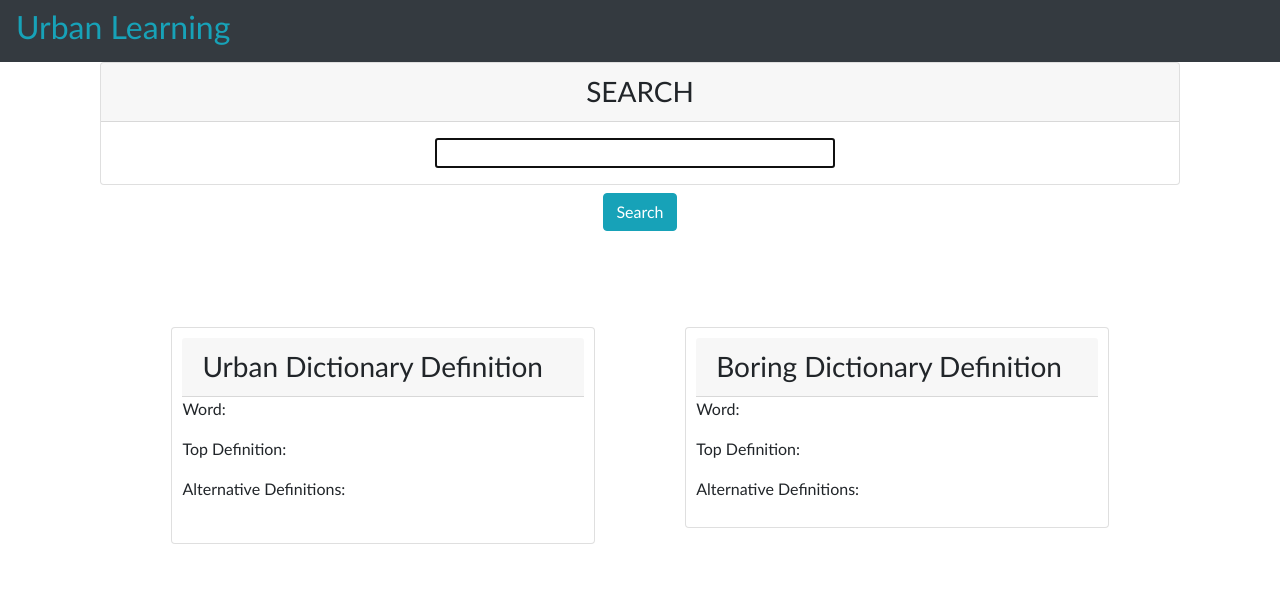
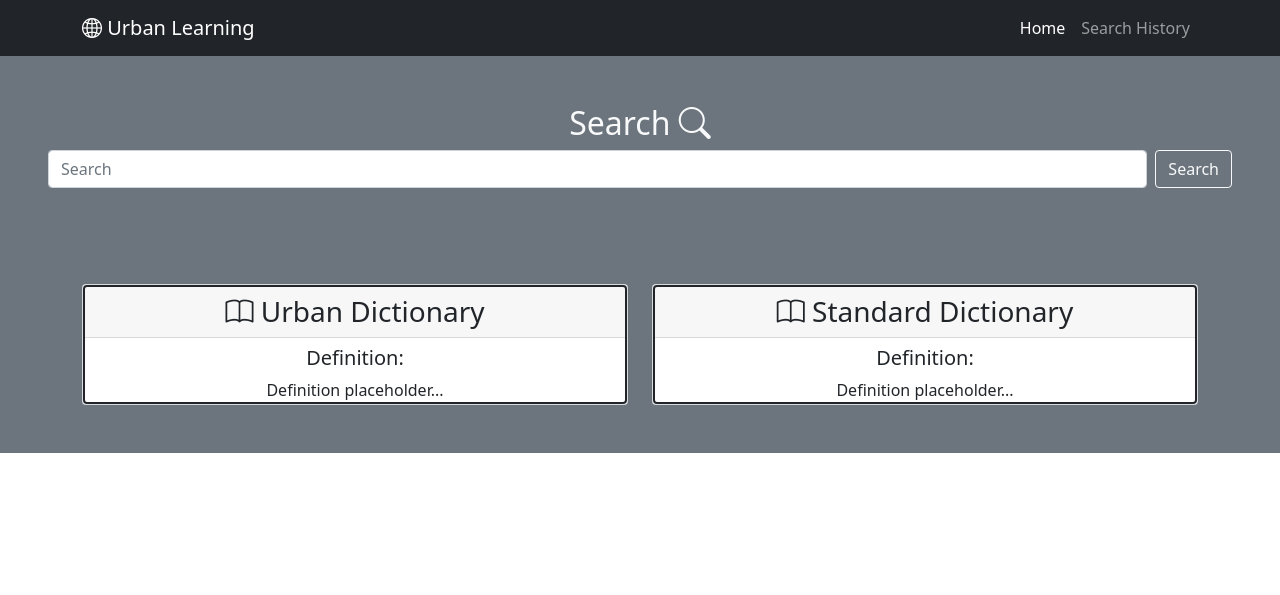
Before and after one commit to E-Lexis/Urban-Learning, a plain HTML site: page index.html in a window 1280 px wide. Drawn offline with nearby package versions, Linux system fonts and the light colour scheme.

Commit message:
html and bootstrap styling

```diff
--- a/index.html
+++ b/index.html
@@ -1,110 +1,102 @@
 <!-- add boilerplate HTML -->
+<!DOCTYPE html>
 <html lang="en">
 
 <head>
     <meta charset="UTF-8">
+    <meta http-equiv="X-UA-Compatible" content="IE=edge">
     <meta name="viewport" content="width=device-width, initial-scale=1.0">
-    <meta http-equiv="X-UA-Compatible" content="ie=edge">
+    <title>Urban Learning</title>
     <!-- add link to bootstrap library in head for CSS -->
-    <link rel="stylesheet" href="https://cdnjs.cloudflare.com/ajax/libs/twitter-bootstrap/4.3.1/css/bootstrap.min.css">
-    <link rel="stylesheet" href="./assets/css/style.css" />
-    <title>Urban Learning</title>
+    <link href="https://cdn.jsdelivr.net/npm/bootstrap@5.1.3/dist/css/bootstrap.min.css" rel="stylesheet"
+        integrity="sha384-1BmE4kWBq78iYhFldvKuhfTAU6auU8tT94WrHftjDbrCEXSU1oBoqyl2QvZ6jIW3" crossorigin="anonymous">
+        <link rel="stylesheet" href="https://cdn.jsdelivr.net/npm/bootstrap-icons@1.3.0/font/bootstrap-icons.css">
+    <link rel="stylesheet" href=".//Urban-Learning/assets/css/style.css">
 </head>
 
 <body>
-    <header>
-        <nav class="navbar bg-dark text-info">
-            <h2>Urban Learning</h2>
-        </nav>
-    </header>
+    <!-- Navigation Bar-->
+    <nav class="navbar navbar-expand-lg navbar-dark bg-dark">
+        <div class="container">
+            <a class="navbar-brand" href="#"><i class="bi bi-globe2"> </i>Urban Learning</a>
+            <button class="navbar-toggler" type="button" data-bs-toggle="collapse" data-bs-target="#navbarNav"
+                aria-controls="navbarNav" aria-expanded="false" aria-label="Toggle navigation">
+                <span class="navbar-toggler-icon"></span>
+            </button>
+            <div class="collapse navbar-collapse" id="navbarNav">
+                <ul class="navbar-nav ms-auto">
+                    <li class="nav-item">
+                        <a class="nav-link active" aria-current="page" href="#">Home</a>
+                    </li>
+                    <li class="nav-item">
+                        <a class="nav-link" href="#">Search History</a>
+                    </li>
+                </ul>
+            </div>
+        </div>
+    </nav>
 
-    <main>
-        <div class="container flex-row justify-content-center text-center mb-5">
-            <div class="col-sm-12 col-md-12">
-                <div class="card">
-                    <h3 class="card-header text-uppercase">Search</h3>
-                    <form class="form-group form-row d-flex flex-row justify-content-center align-items-center col-12">
-                        <input name="word-input" id="word-input" type="text" autofocus="true" class="form-input mt-3"/>
-                        <datalist id="searchdata"></datalist>
-                    </form>
+    <!-- Search Section-->
+    <section class="bg-secondary text-light p-5 text-center">
+        <div class="container">
+            <div>
+                <h2>
+                    Search
+                    <i class="bi bi-search"></i>
+                </h2>
+            </div>
+        </div>
+        <!-- Search input bar -->
+        <form class="d-flex">
+            <input class="form-control me-2" type="search" placeholder="Search" aria-label="Search">
+            <button class="btn btn-outline-light" type="submit">Search</button>
+        </form>
+    </section>
+
+    <!-- Search Results -->
+    <section class="bg-secondary text-light p-5 text-center">
+        <div class="container">
+            <div class="row">
+                <div class="col">
+                    <div class="card bg-light text-dark">
+                        <div class="card border-dark border-2">
+                        <h3 class="card-header">
+                            <i class="bi bi-book"></i>
+                            Urban Dictionary
+                        </h3>
+                        <h5 class="card-title mt-2">
+                            Definition:
+                        </h5>
+                        <p class="card-text">
+                            Definition placeholder...
+                        </p>
+                        </div>
+                    </div>
                 </div>
-                <div class="">
-                    <button id="search" type="submit" class="btn btn-info mt-2">Search</button>
+                <div class="col">
+                    <div class="card bg-light text-dark">
+                        <div class="card border-dark border-2">
+                        <h3 class="card-header">
+                            <i class="bi bi-book"></i>
+                            Standard Dictionary
+                        </h3>
+                        <h5 class="card-title mt-2">
+                            Definition:
+                        </h5>
+                        <p class="card-text">
+                            Definition placeholder...
+                        </p>
+                        </div>
+                    </div>
                 </div>
             </div>
         </div>
-        <div class="row d-flex flex-row def-row m-5 p-5">
-            <div class="col-sm-12 col-md-5">
-                <div class="card def-card">
-                    <h3 class="card-header">Urban Dictionary Definition</h3>
-                    <p id="urban-word">Word:</p>
-                    <p id="urban-def">Top Definition:</p>
-                    <p id="urban-def2">Alternative Definitions:</p>
-                    <p id="urban-def3"></p>
-                </div>
-            </div>
-            <div class="col-sm-12 col-md-5">
-                <div class="card def-card">
-                    <h3 class="card-header">Boring Dictionary Definition</h3>
-                    <p id="standard-word">Word:</p>
-                    <p id="standard-def">Top Definition:</p>
-                    <p id="alternative-defs">Alternative Definitions:</p>
-                </div>
-            </div>
-        </div>
+    </section>
 
-    </main>
-
-    <!-- Modals-->
-
-    <!-- Urban Modal Warning-->
-    <div class="modal" tabindex="-1" role="dialog" id ="modal-warning-urban">
-        <div class="modal-dialog" role="document">
-          <div class="modal-content">
-            <div class="modal-header">
-              <h5 class="modal-title">Error</h5>
-              <button type="button" class="close" data-dismiss="modal" aria-label="Close">
-                <span aria-hidden="true">&times;</span>
-              </button>
-            </div>
-            <div class="modal-body">
-              <p>This word is not present in the Urban Dictionary</p>
-            </div>
-            <div class="modal-footer">
-              <button type="button" class="btn btn-secondary" data-dismiss="modal">Close</button>
-            </div>
-          </div>
-        </div>
-      </div>
-
-
-    <!--Boring Modal Warning -->
-    <div class="modal" tabindex="-1" role="dialog" id ="modal-warning-boring">
-        <div class="modal-dialog" role="document">
-          <div class="modal-content">
-            <div class="modal-header">
-              <h5 class="modal-title">Error</h5>
-              <button type="button" class="close" data-dismiss="modal" aria-label="Close">
-                <span aria-hidden="true">&times;</span>
-              </button>
-            </div>
-            <div class="modal-body">
-              <p>This word is not present in the Boring Dictionary</p>
-            </div>
-            <div class="modal-footer">
-              <button type="button" class="btn btn-secondary" data-dismiss="modal">Close</button>
-            </div>
-          </div>
-        </div>
-      </div>
-
-    <!-- add link to jquery library at end of body -->
-    <script src="https://cdnjs.cloudflare.com/ajax/libs/jquery/3.4.1/jquery.min.js"></script>
-    <script src="https://cdnjs.cloudflare.com/ajax/libs/popper.js/1.15.0/umd/popper.min.js"></script>
     <!-- add link to bootstrap library at end of body for js -->
-    <script src="https://cdnjs.cloudflare.com/ajax/libs/twitter-bootstrap/4.3.1/js/bootstrap.min.js"></script>
-    <!-- add link to js files -->
-    <script src="./assets/js/j_script.js"></script>
+    <script src="https://cdn.jsdelivr.net/npm/bootstrap@5.1.3/dist/js/bootstrap.bundle.min.js"
+        integrity="sha384-ka7Sk0Gln4gmtz2MlQnikT1wXgYsOg+OMhuP+IlRH9sENBO0LRn5q+8nbTov4+1p"
+        crossorigin="anonymous"></script>
 </body>
 
 </html>
```
